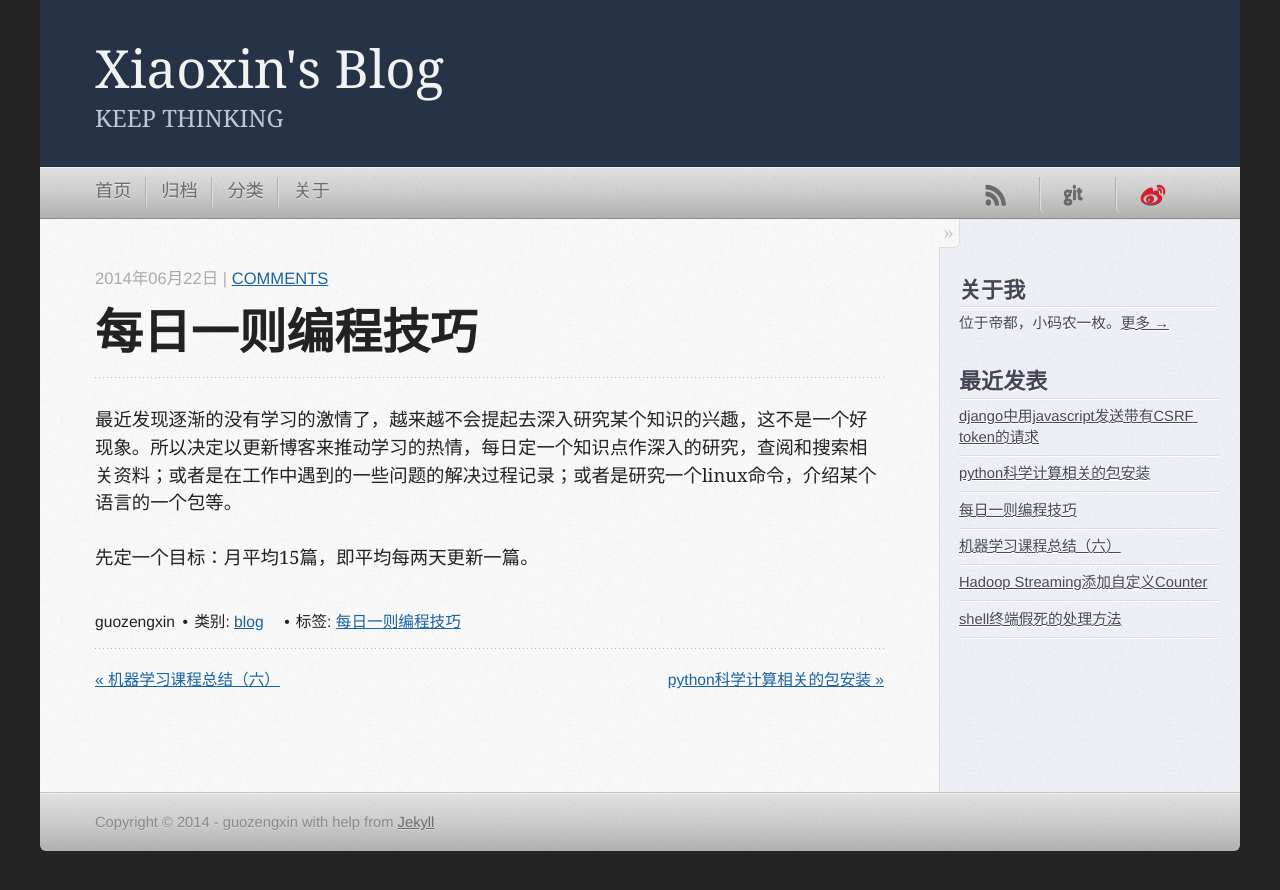
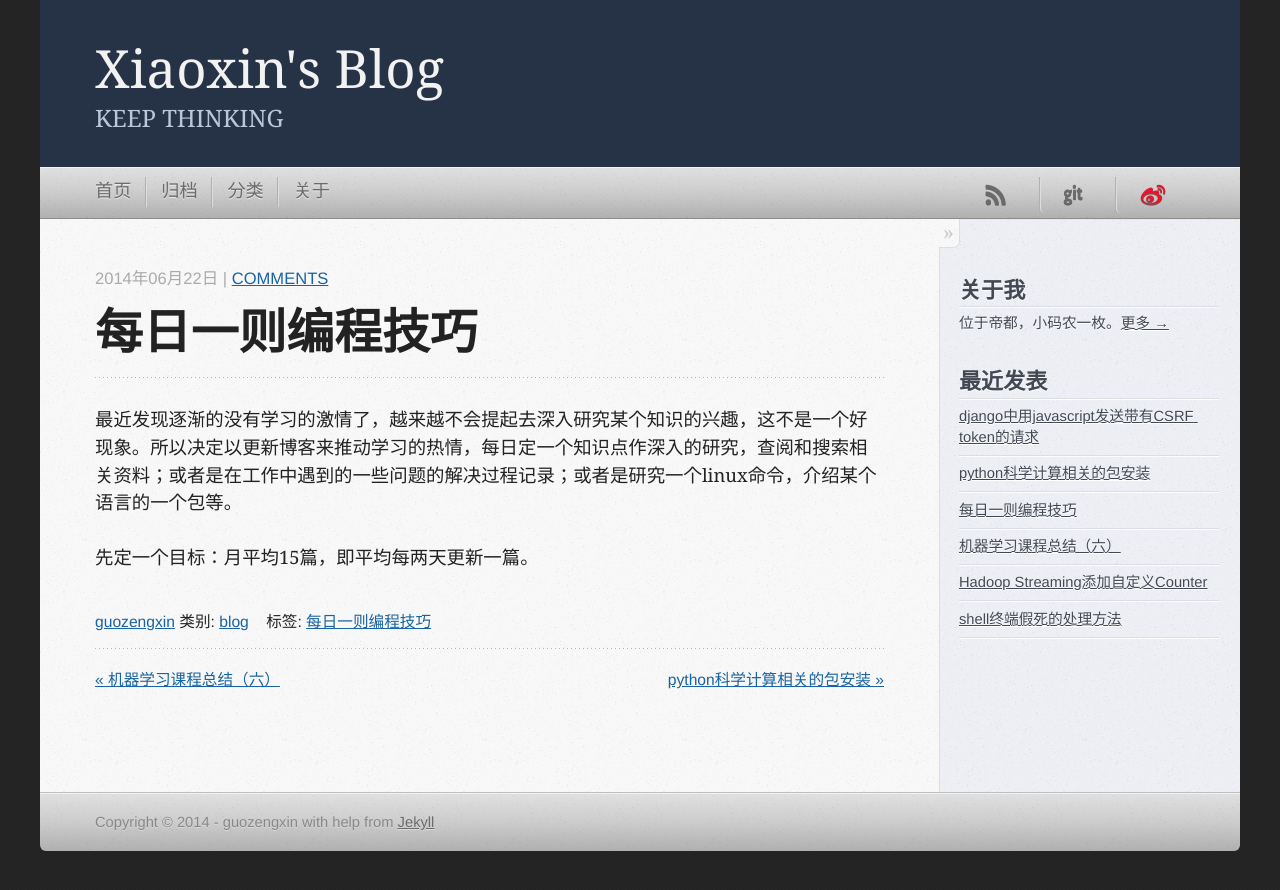
Before and after one commit to guozengxin/guozengxin.github.io, a Jekyll site: the page built from _posts/2014-06-22-skill-everyday.md, in a window 1280 px wide. Shown: the top 890 px of the page. Built offline with Jekyll 4.4.1, drawn with Linux system fonts in a browser that asks for light colours; nearby versions of some CDN libraries; comment, search, counter and statistics services are not loaded.

Commit message:
add author tag

```diff
--- a/_config.yml
+++ b/_config.yml
@@ -49,6 +49,7 @@ tagline: KEEP THINKING
 description: 技术博客, 个人博客
 author :
   name : guozengxin
+  site :
   email :
   github : guozengxin
   weibo: xdxiaoxin
--- a/_includes/post/author.html
+++ b/_includes/post/author.html
@@ -5,4 +5,4 @@
 {% else %}
   {% assign author = site.author.name %}
 {% endif %}
-{% if author %}<span class="byline author vcard"><span class="fn">{{ author }}</span></span>{% endif %}
+{% if author %}<span class="vcard author"><span class="fn"><a href="https://github.com/{{ site.author.github }}">{{ author }}</a></span></span>{% endif %}
```
